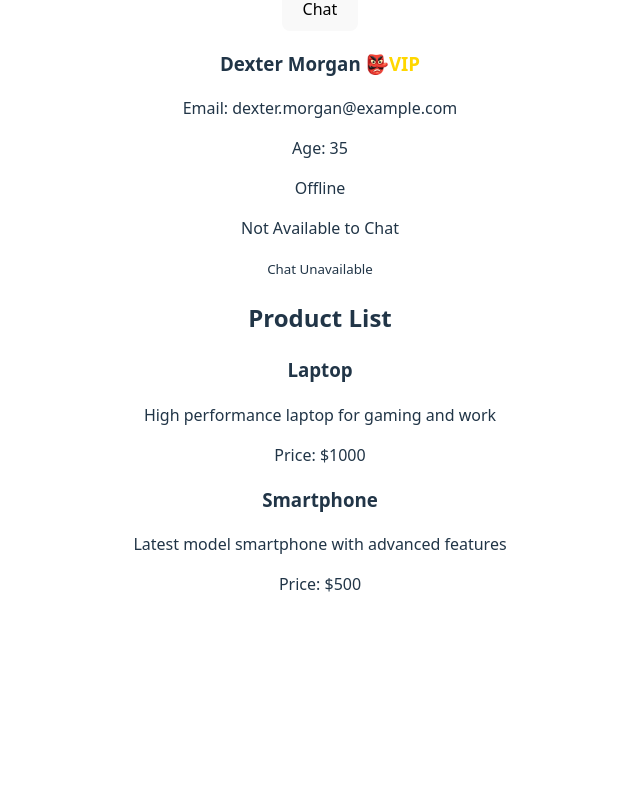
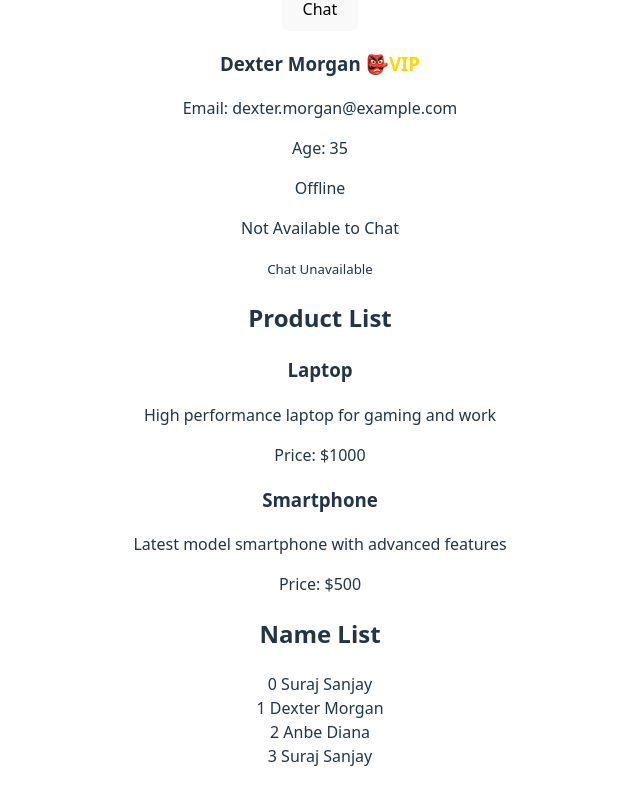
Before and after one commit to surajS0106/react-learning, a React (Vite) app: page / in a window 1280 px wide. Shown: the part 2145-2945 px from the top of the page, without its empty margins (320-960 px from the left). Before the commit the page ends 2789 px from the top, so only its background shows below. Built offline with nearby package versions, Linux system fonts and the light colour scheme.

Commit message:
feat: add NameList component to display a list of names

```diff
--- a/src/App.tsx
+++ b/src/App.tsx
@@ -10,6 +10,7 @@ import { Greeting } from "./Greetings.tsx";
 import { CardWrapper } from "./CardWrapper.tsx";
 import { UserDetails } from "./UserDetails.tsx";
 import { ProductList } from "./ProductList.tsx";
+import { NameList } from "./NameList.tsx";
 function App() {
   return (
     <>
@@ -35,6 +36,7 @@ function App() {
       <UserDetails name="Suraj Sanjay" email="surajsanjay1999@gmail.com" age={26} isOnline={true} hideOffline={false} isPremium={true} isNewUser={true} role="admin" />
       <UserDetails name="Dexter Morgan" email="dexter.morgan@example.com" age={35} isOnline={false} hideOffline={false} isPremium={false} isNewUser={false} role="vip" />
       <ProductList />
+      <NameList />
     </>
   );
 }
--- /dev/null
+++ b/src/NameList.tsx
@@ -0,0 +1,9 @@
+export const NameList = () => {
+    const names = ["Suraj Sanjay", "Dexter Morgan", "Anbe Diana", "Suraj Sanjay"];
+    return (
+        <div>
+            <h2>Name List</h2>
+            {names.map((name, index) => <div key={index}>{index} {name}</div>)}
+        </div>
+    )
+}
```
